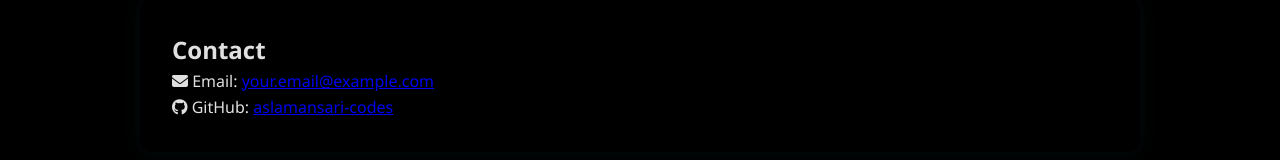
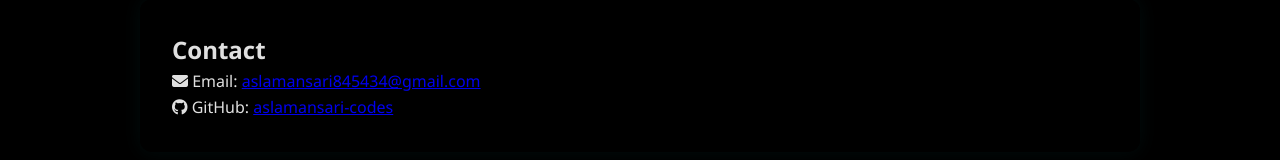
Before and after one commit to aslamansari-codes/portfolio, a plain HTML site: page index.html in a window 1280 px wide. Shown: the part 1965-2125 px from the top of the page. Drawn offline with nearby package versions, Linux system fonts and the light colour scheme; no server answers.

Commit message:
complete portfolio

```diff
--- a/index.html
+++ b/index.html
@@ -122,7 +122,7 @@
 
   <section id="contact" class="fade-in">
   <h2>Contact</h2>
-  <p><i class="fas fa-envelope"></i> Email: <a href="mailto:your.email@example.com">your.email@example.com</a></p>
+  <p><i class="fas fa-envelope"></i> Email: <a href="mailto:aslamansari845434@gmail.com">aslamansari845434@gmail.com</a></p>
   <p><i class="fab fa-github"></i> GitHub: <a href="https://github.com/aslamansari-codes" target="_blank">aslamansari-codes</a></p>
 </section>
 
```
